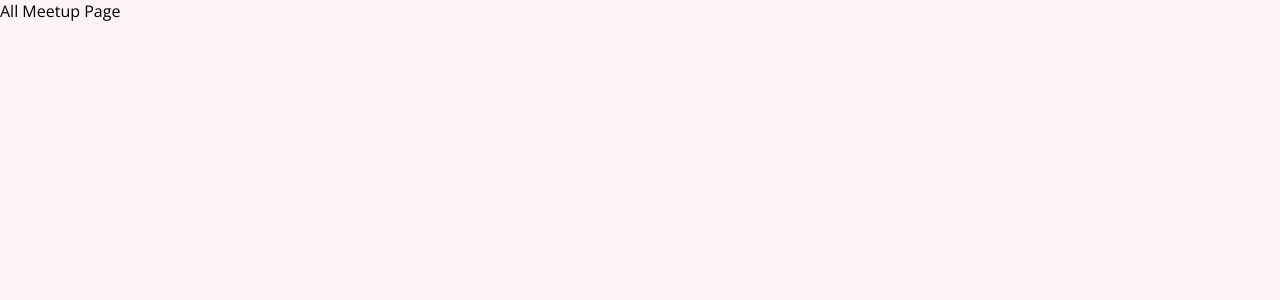
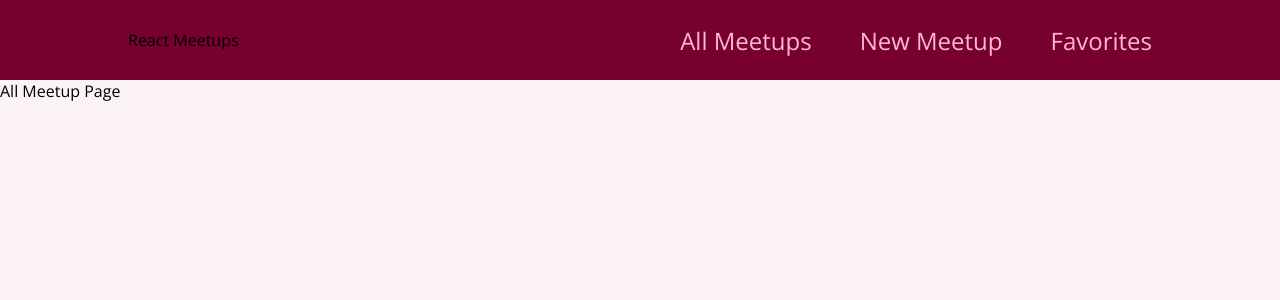
Before and after one commit to jeanaica/react-in-action, a React (Vite) app: page / in a window 1280 px wide. Shown: the top 300 px of the page. Built offline with nearby package versions, Linux system fonts and the light colour scheme.

Commit message:
💄 (Lesson 37): Add CSS modules

```diff
--- a/src/App.jsx
+++ b/src/App.jsx
@@ -2,14 +2,18 @@
 import AllMeetupsPage from './pages/AllMeetups';
 import NewMeetupPage from './pages/NewMeetup';
 import FavoritesPage from './pages/Favorites';
+import MainNavigation from './components/layout/MainNavigation';
 
 function App() {
   return (
-    <Routes>
-      <Route path='/' element={<AllMeetupsPage />} />
-      <Route path='/new-meetup' element={<NewMeetupPage />} />
-      <Route path='/favorites' element={<FavoritesPage />} />
-    </Routes>
+    <>
+      <MainNavigation />
+      <Routes>
+        <Route path='/' element={<AllMeetupsPage />} />
+        <Route path='/new-meetup' element={<NewMeetupPage />} />
+        <Route path='/favorites' element={<FavoritesPage />} />
+      </Routes>
+    </>
   );
 }
 
--- /dev/null
+++ b/src/components/layout/MainNavigation.jsx
@@ -0,0 +1,26 @@
+import { Link } from 'react-router-dom';
+
+import styles from './MainNavigation.module.css';
+
+function MainNavigation() {
+  return (
+    <header className={styles['header']}>
+      <div>React Meetups</div>
+      <nav>
+        <ul>
+          <li>
+            <Link to='/'>All Meetups</Link>
+          </li>
+          <li>
+            <Link to='/new-meetup'>New Meetup</Link>
+          </li>
+          <li>
+            <Link to='/favorites'>Favorites</Link>
+          </li>
+        </ul>
+      </nav>
+    </header>
+  );
+}
+
+export default MainNavigation;
--- /dev/null
+++ b/src/components/layout/MainNavigation.module.css
@@ -0,0 +1,47 @@
+.header {
+  width: 100%;
+  height: 5rem;
+  display: flex;
+  align-items: center;
+  justify-content: space-between;
+  background-color: #77002e;
+  padding: 0 10%;
+}
+
+.logo {
+  font-size: 2rem;
+  color: white;
+  font-weight: bold;
+}
+
+.header ul {
+  list-style: none;
+  margin: 0;
+  padding: 0;
+  display: flex;
+  align-items: baseline;
+}
+
+.header li {
+  margin-left: 3rem;
+}
+
+.header a {
+  text-decoration: none;
+  font-size: 1.5rem;
+  color: #fcb8d2;
+}
+
+.header a:hover,
+.header a:active,
+.header a.active {
+  color: white;
+}
+
+.badge {
+  background-color: #cc2062;
+  color: white;
+  border-radius: 12px;
+  padding: 0 1rem;
+  margin-left: 0.5rem;
+}
```
